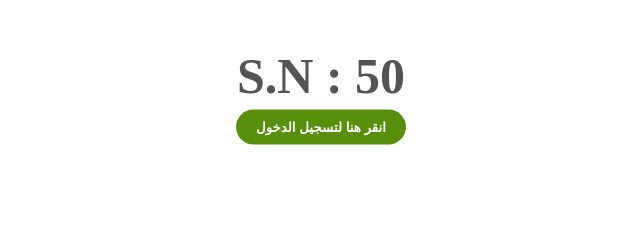
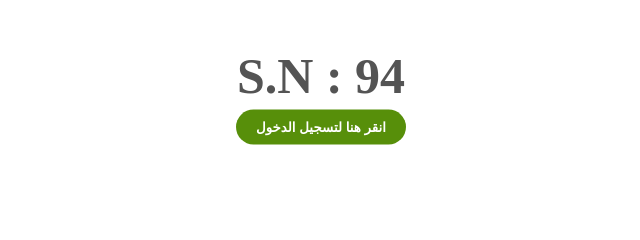
Before and after one commit to ALEmadTransport/account_94, a plain HTML site: page index.html in a window 1280 px wide. Shown: the part 273-513 px from the top of the page, 319-959 px from the left. Drawn offline with Linux system fonts and the light colour scheme.

Commit message:
Update index.html

```diff
--- a/index.html
+++ b/index.html
@@ -49,7 +49,7 @@
 
 <body>
     <img src="background.png" alt="">
-    <span class="sn-label">S.N : 50</span>
+    <span class="sn-label">S.N : 94</span>
     <br>
     <br>
     <br>
```
